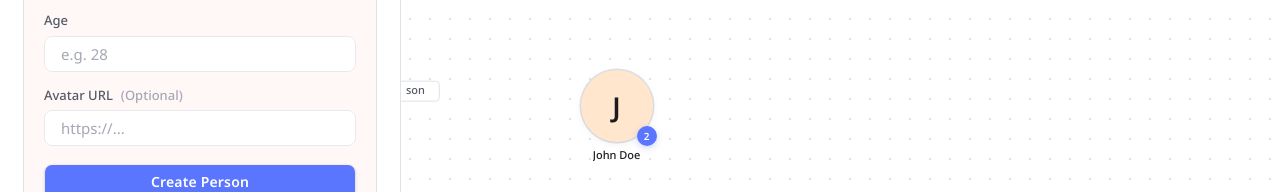
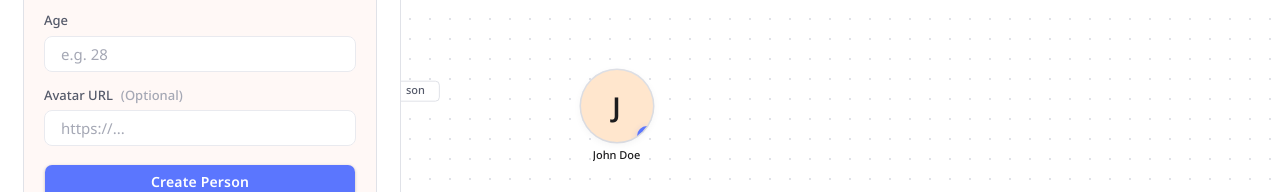
Before and after one commit to The-BlackShadoww/clarix, a Next.js app: page /canvas in a window 1280 px wide. Shown: the part 291-483 px from the top of the page. Built offline with nearby package versions, Linux system fonts and the light colour scheme.

Commit message:
feat: initialize interactive canvas page for managing person nodes and relational links

```diff
--- a/app/canvas/page.tsx
+++ b/app/canvas/page.tsx
@@ -761,13 +761,13 @@ export default function Home() {
                 zIndex: isSelected ? 45 : z + 1,
               }}
             >
-              {/* Relative wrapper for node and badges */}
-              <div className="relative" style={{ width: `${size}px`, height: `${size}px` }}>
               {/* The circle node */}
               <div
                 onMouseDown={(e) => onMouseDown(e, p.id)}
-                  className={`node-circle rounded-full w-full h-full flex items-center justify-center cursor-grab active:cursor-grabbing overflow-hidden transition-all duration-300 ease-out`}
+                className={`node-circle rounded-full flex items-center justify-center cursor-grab active:cursor-grabbing overflow-hidden transition-all duration-300 ease-out`}
                 style={{
+                  width: `${size}px`,
+                  height: `${size}px`,
                   boxShadow: isDragging
                     ? "0 16px 40px rgba(91, 118, 254, 0.22), 0 0 0 3px rgba(91, 118, 254, 0.4)"
                     : isSelected
@@ -791,20 +791,6 @@ export default function Home() {
                     {p.name.charAt(0).toUpperCase()}
                   </span>
                 )}
-                </div>
-
-                {/* Delete button */}
-                <button
-                  onClick={(e) => {
-                    e.stopPropagation();
-                    removePerson(p.id);
-                  }}
-                  className="absolute top-0 right-0 bg-white text-[#e53e3e] rounded-full p-1 opacity-0 group-hover:opacity-100 transition-all duration-200 hover:bg-[#fbd4d4] z-20 translate-x-1/4 -translate-y-1/4"
-                  style={{ boxShadow: "0 2px 8px rgba(0,0,0,0.1), rgb(224,226,232) 0px 0px 0px 1px" }}
-                  title="Remove person"
-                >
-                  <Trash2 className="w-3.5 h-3.5" />
-                </button>
 
                 {/* Relation count badge */}
                 {relationCount > 0 && (
@@ -895,6 +881,19 @@ export default function Home() {
                     background: `linear-gradient(135deg, ${nodeColor}44 0%, ${nodeColor}18 100%)`,
                   }}
                 >
+                  {/* Delete button */}
+                  <button
+                    onClick={() => {
+                      setSelectedPersonId(null);
+                      removePerson(selectedPerson.id);
+                    }}
+                    className="absolute top-3 right-12 w-7 h-7 rounded-full bg-white/70 hover:bg-[#fbd4d4] text-[#c7cad5] hover:text-[#e53e3e] flex items-center justify-center transition-all duration-200"
+                    style={{ boxShadow: "0 1px 4px rgba(0,0,0,0.08)" }}
+                    title="Delete person"
+                  >
+                    <Trash2 className="w-3.5 h-3.5" />
+                  </button>
+
                   {/* Close button */}
                   <button
                     onClick={() => setSelectedPersonId(null)}
```
Lines whose indentation alone changed are shown as unchanged.
